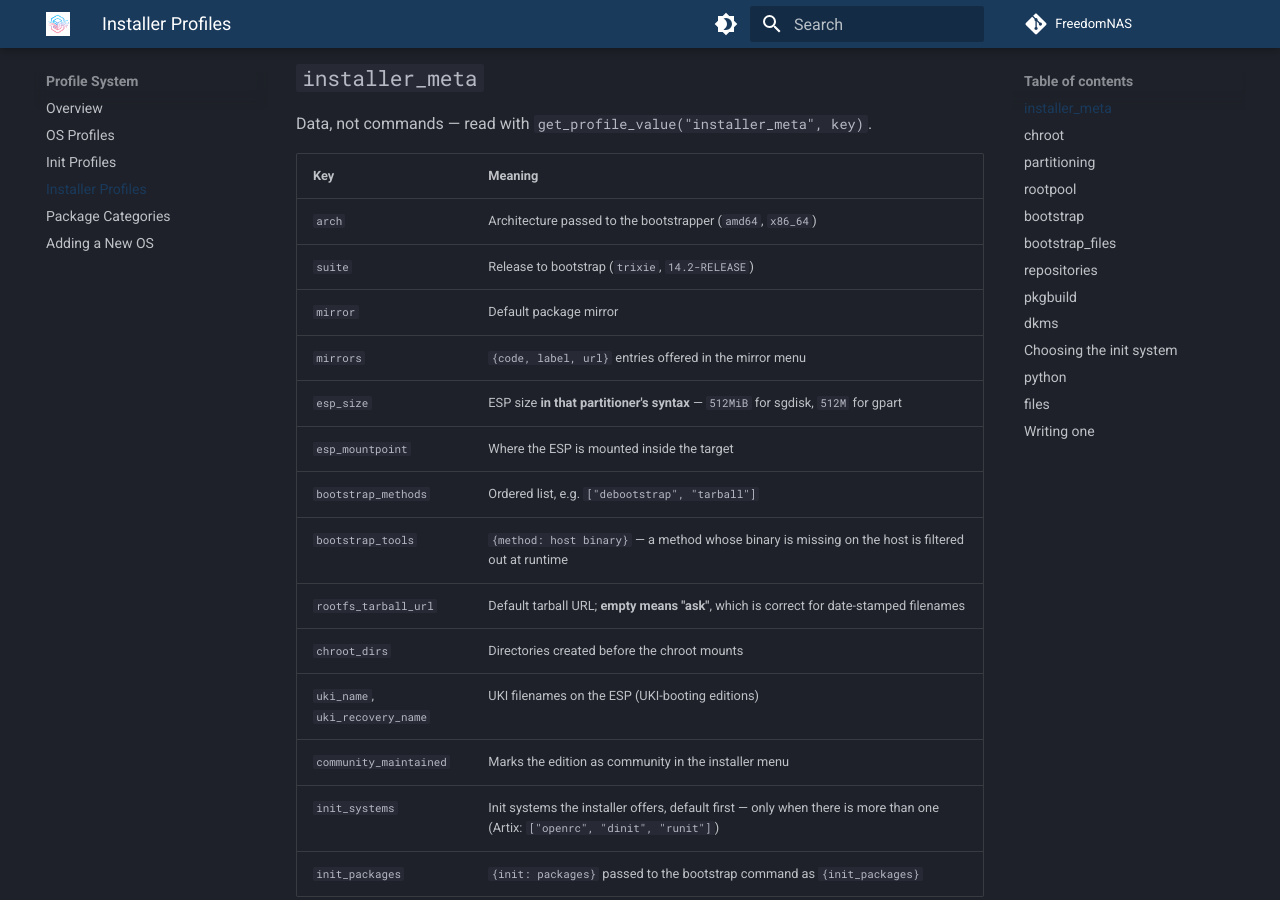
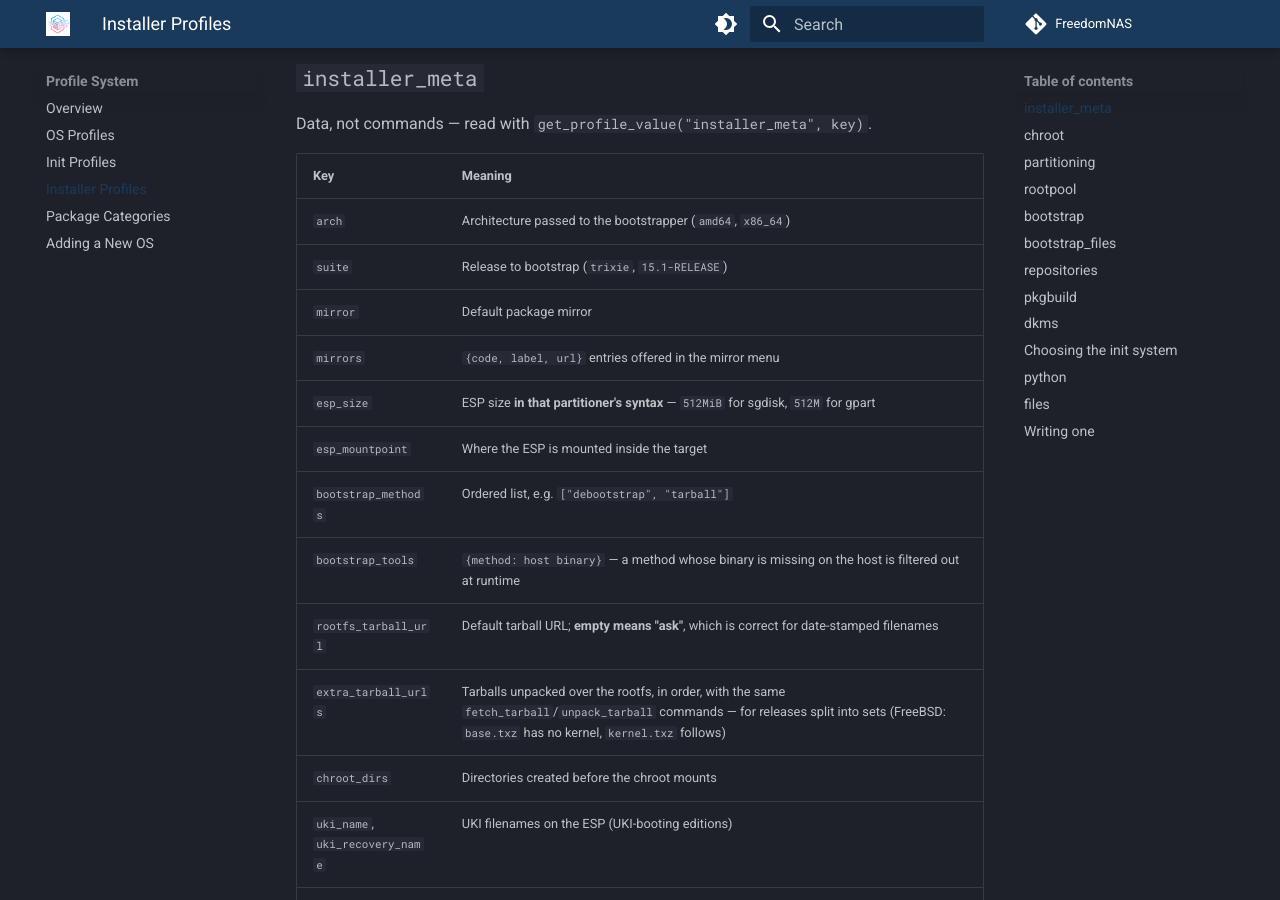
Before and after one commit to FreedomNAS/freedomnas-docs, an MkDocs documentation site: the page built from docs/profiles/installer-profiles.md, in a window 1280 px wide and 900 px high, scrolled down 579 px. Built offline with MkDocs 1.6.1 and Material for MkDocs 9.7.7, drawn with Linux system fonts in a browser that asks for light colours.

Commit message:
Document extra_tarball_urls and FreeBSD 15.1

```diff
--- a/docs/profiles/installer-profiles.md
+++ b/docs/profiles/installer-profiles.md
@@ -25,7 +25,7 @@ Data, not commands — read with `get_profile_value("installer_meta", key)`.
 | Key | Meaning |
 |-----|---------|
 | `arch` | Architecture passed to the bootstrapper (`amd64`, `x86_64`) |
-| `suite` | Release to bootstrap (`trixie`, `14.2-RELEASE`) |
+| `suite` | Release to bootstrap (`trixie`, `15.1-RELEASE`) |
 | `mirror` | Default package mirror |
 | `mirrors` | `{code, label, url}` entries offered in the mirror menu |
 | `esp_size` | ESP size **in that partitioner's syntax** — `512MiB` for sgdisk, `512M` for gpart |
@@ -33,6 +33,7 @@ Data, not commands — read with `get_profile_value("installer_meta", key)`.
 | `bootstrap_methods` | Ordered list, e.g. `["debootstrap", "tarball"]` |
 | `bootstrap_tools` | `{method: host binary}` — a method whose binary is missing on the host is filtered out at runtime |
 | `rootfs_tarball_url` | Default tarball URL; **empty means "ask"**, which is correct for date-stamped filenames |
+| `extra_tarball_urls` | Tarballs unpacked over the rootfs, in order, with the same `fetch_tarball`/`unpack_tarball` commands — for releases split into sets (FreeBSD: `base.txz` has no kernel, `kernel.txz` follows) |
 | `chroot_dirs` | Directories created before the chroot mounts |
 | `uki_name`, `uki_recovery_name` | UKI filenames on the ESP (UKI-booting editions) |
 | `community_maintained` | Marks the edition as community in the installer menu |
```
